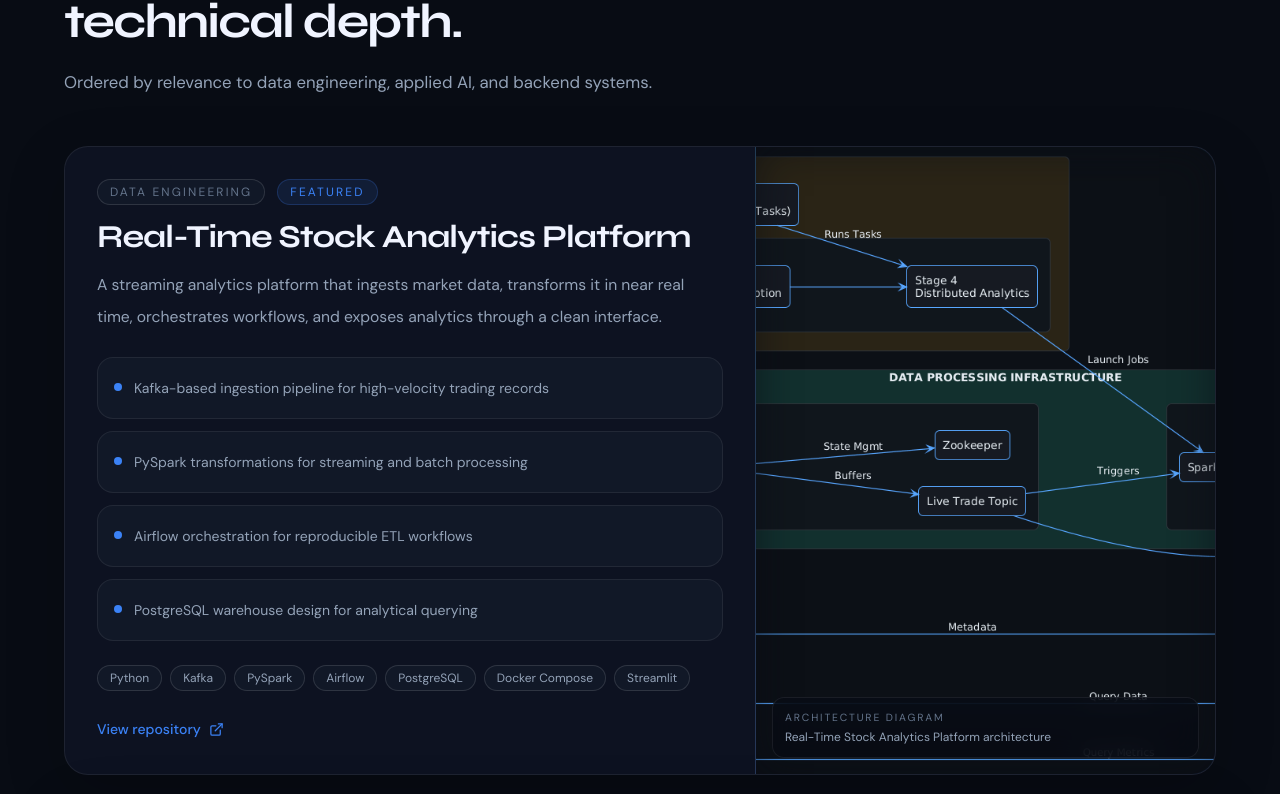
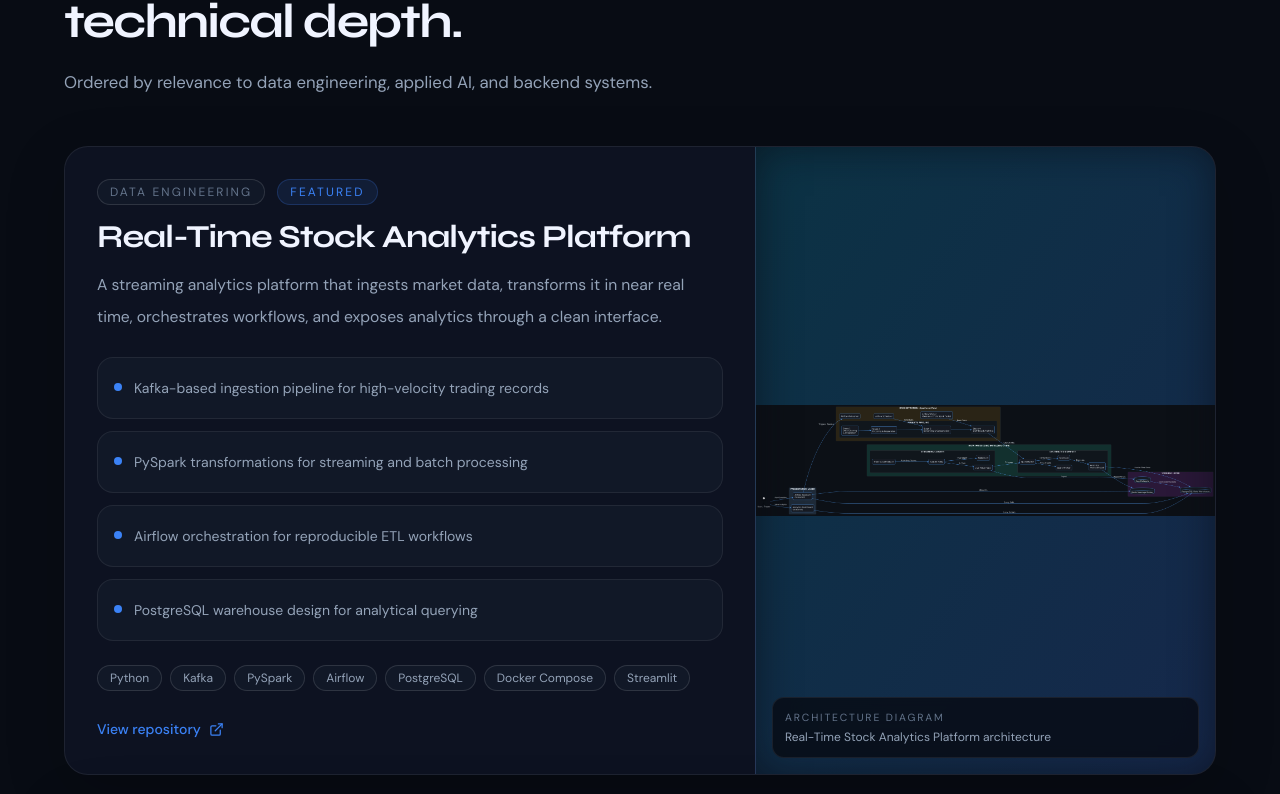
Before and after one commit to Tonyy131/Antony_portfolio, a Next.js app: page / in a window 1280 px wide. Shown: the part 2908-3702 px from the top of the page. Built offline with nearby package versions, Linux system fonts and the light colour scheme; a web font is replaced by a local one.

Commit message:
fix project image panels: full bleed, no dark overlay

```diff
--- a/app/page.tsx
+++ b/app/page.tsx
@@ -364,7 +364,7 @@ function ProjectRightPanel({
           src={panel.src}
           alt={panel.alt}
           fill
-          className="object-cover object-center"
+          className="object-contain object-center"
           sizes="(max-width: 1024px) 100vw, 40vw"
         />
         {/* Subtle fade at the edges to blend with the card border */}
```
